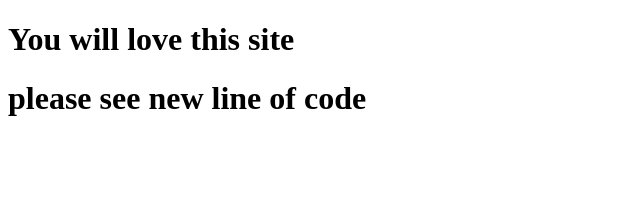
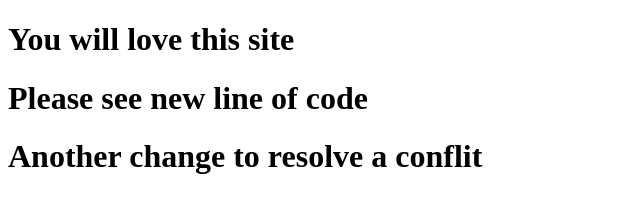
Before and after one commit to PraiseAddy2022/July-push, a plain HTML site: page index.html in a window 1280 px wide. Shown: the whole page, without its empty margins (0-640 px from the left). Drawn offline with Linux system fonts and the light colour scheme.

Commit message:
update to html file

```diff
--- a/index.html
+++ b/index.html
@@ -7,6 +7,7 @@
 </head>
 <body>
     <h1>You will love this site</h1>
-    <h1>please see new line of code</h1>
+    <h1>Please see new line of code</h1>
+    <h1>Another change to resolve a conflit</h1>
 </body>
 </html>
```
